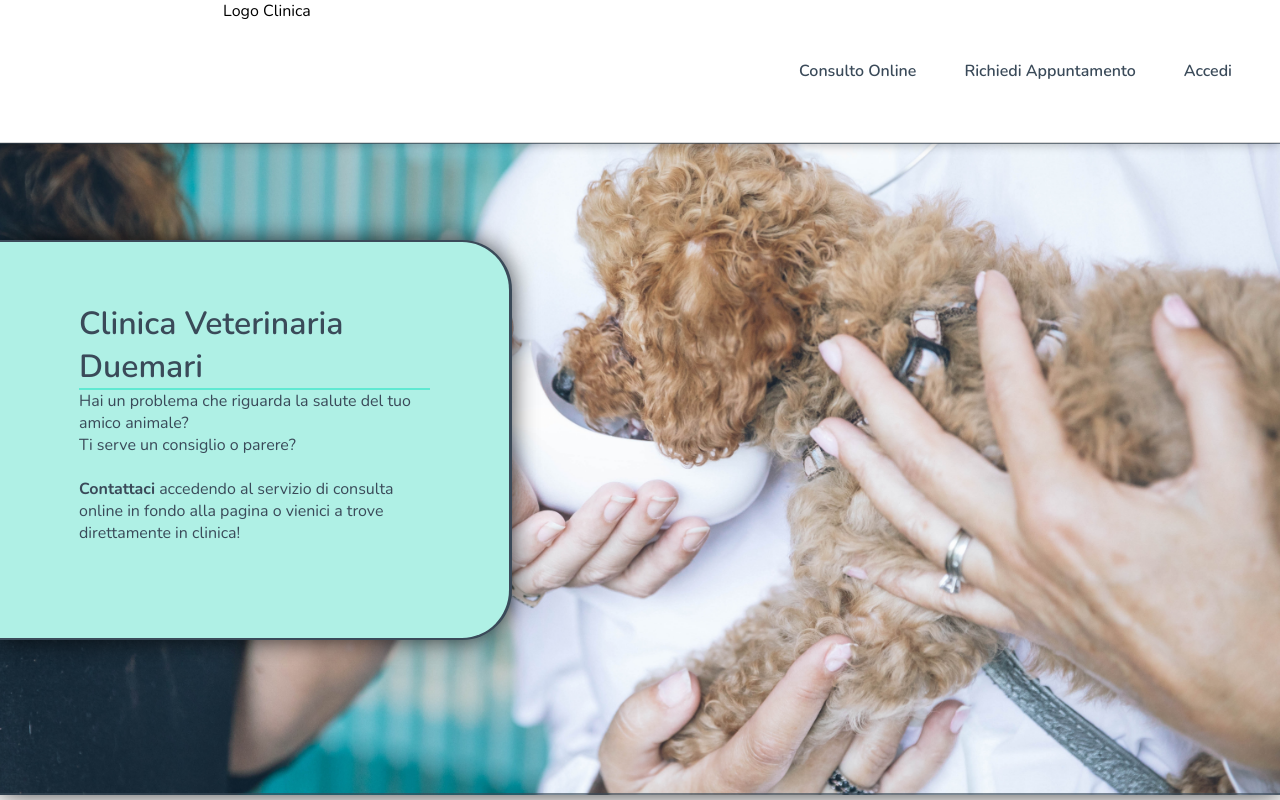
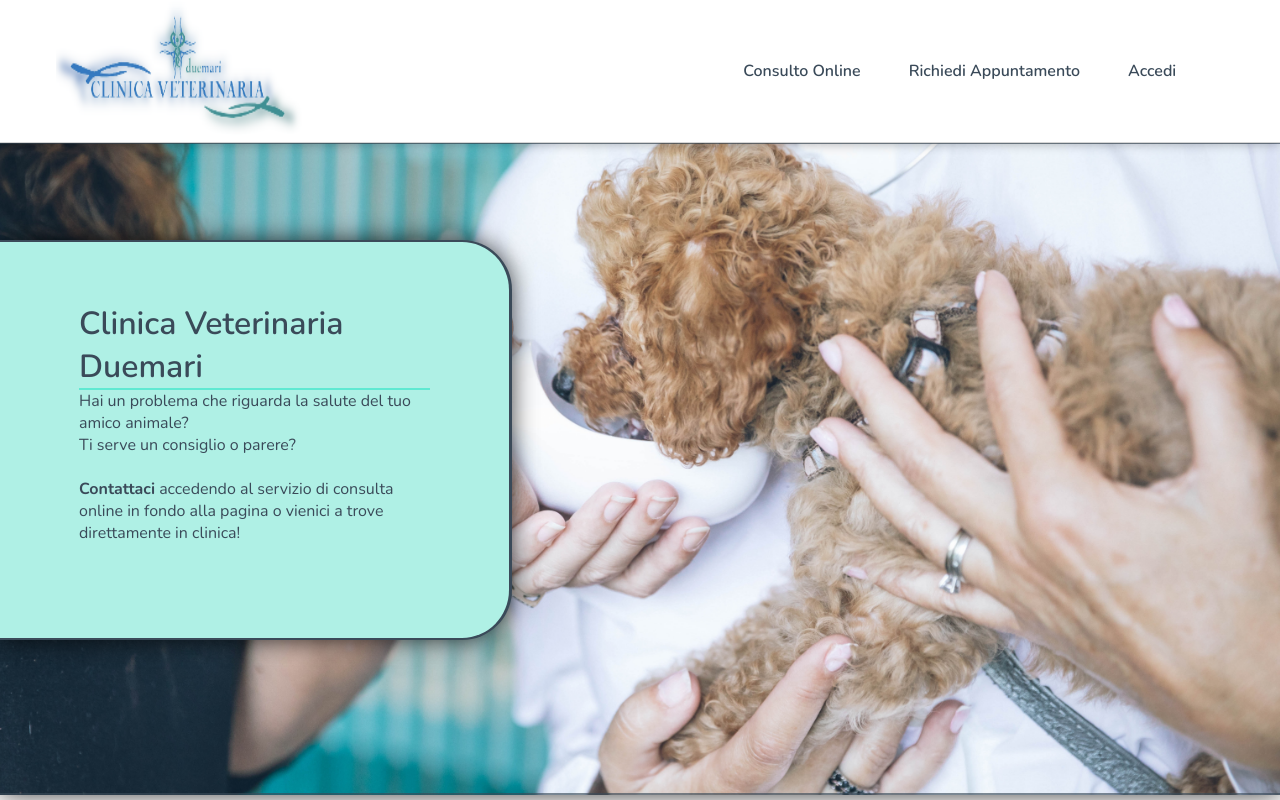
Before and after one commit to Germanilu/ClinicaVeterinariaDueMari, a React (Create React App) app: page / in a window 1280 px wide. Shown: the top 800 px of the page. Built offline with nearby package versions, Linux system fonts and the light colour scheme.

Commit message:
Fix: Add logo to header

```diff
--- a/src/Components/Header/Header.jsx
+++ b/src/Components/Header/Header.jsx
@@ -27,7 +27,7 @@ const Header = () => {
     if(!credentials?.user_role){
         return (
             <div className='headerDesign'>
-                <div className="logo" onClick={() => move('/')}>Logo Clinica</div>
+                <div className="logo" onClick={() => move('/')}><img src={require('../../img/logoBlur.png')} alt="Logo Duemari" className='logo' /></div>
                 <div className="containerMenu">
                     <div className="headerButton">Consulto Online</div>
                     <div className="headerButton">Richiedi Appuntamento</div>
--- a/src/Components/Header/Header.scss
+++ b/src/Components/Header/Header.scss
@@ -7,18 +7,10 @@
     top: 0;
     display: flex;
     align-items: center;
-    justify-content: right;
+    justify-content: space-around;
     background-color: rgb(255, 255, 255);
     z-index: 10;
 }
-
-// .logo{
-//     position: absolute;
-//     top: 4em;
-//     left: 5em;
-//     cursor: pointer;
-//     color: #3A4A59;
-// }
 
 .containerMenu{
     margin-right: 3em;
```
